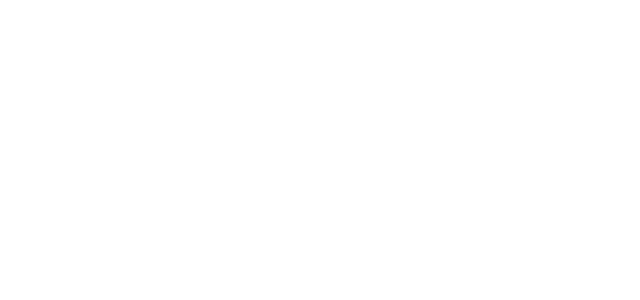
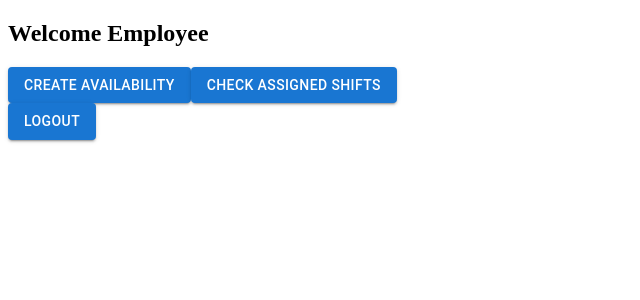
Before and after one commit to Ayush-Trip/Employee_Shift_Planning, a React (Vite) app in the folder client/: page /employee/welcome in a window 1280 px wide. Before the commit this address had no page. Shown: the top 300 px of the page, without its empty margins (0-640 px from the left). Built offline with nearby package versions, Linux system fonts and the light colour scheme; sample sign-in values are in the browser's storage.

Commit message:
added navigation

```diff
--- a/client/src/App.jsx
+++ b/client/src/App.jsx
@@ -6,7 +6,14 @@ import Welcome from "./pages/Welcome";
 import Shift from "./pages/admin/Shift";
 import AssignedShifts from "./pages/employee/AssignedShifts";
 import AvailableEmployee from "./pages/admin/AvailableEmployee";
+import Button from "@mui/material/Button";
+import PrivateRoute from "./PrivateRoute";
+import WelcomeEmployee from "./pages/employee/WelcomeEmployee";
+import WelcomeAdmin from "./pages/admin/WelcomeAdmin";
+
 function App() {
+  const token = localStorage.getItem("token");
+
   return (
     <>
       <Router>
@@ -14,14 +21,43 @@ function App() {
           <Route path="/" element={<Welcome />}></Route>
           <Route path="/register" element={<Register />}></Route>
           <Route path="/login" element={<Login />}></Route>
-          <Route path="/admin/shifts" element={<Shift />}></Route>
-          <Route path="/employee/shifts" element={<AssignedShifts/>}></Route>
-          <Route path="/admin/availability" element={<AvailableEmployee/>}></Route>
+
+          <Route
+            path="/admin/shifts"
+            element={<PrivateRoute element={<Shift />} />}
+          />
+          <Route
+            path="/employee/shifts"
+            element={<PrivateRoute element={<AssignedShifts />} />}
+          />
+          <Route
+            path="/admin/availability"
+            element={<PrivateRoute element={<AvailableEmployee />} />}
+          />
           <Route
             path="/employee/availability"
-            element={<Availability />}
-          ></Route>
+            element={<PrivateRoute element={<Availability />} />}
+          />
+          <Route
+            path="/employee/welcome"
+            element={<PrivateRoute element={<WelcomeEmployee />} />}
+          />
+          <Route
+            path="/admin/welcome"
+            element={<PrivateRoute element={<WelcomeAdmin />} />}
+          />
         </Routes>
+        {token && (
+          <Button
+            variant="contained"
+            onClick={() => {
+              localStorage.removeItem("token");
+              window.location.href = '/login';
+            }}
+          >
+            Logout
+          </Button>
+        )}
       </Router>
     </>
   );
--- /dev/null
+++ b/client/src/PrivateRoute.jsx
@@ -0,0 +1,13 @@
+import { Navigate } from "react-router-dom";
+
+const PrivateRoute = ({ element }) => {
+  const isAuthenticated = localStorage.getItem("token");
+
+  if (!isAuthenticated) {
+    return <Navigate to="/login" />;
+  }
+
+  return element;
+};
+
+export default PrivateRoute;
--- a/client/src/pages/Welcome.jsx
+++ b/client/src/pages/Welcome.jsx
@@ -19,7 +19,6 @@
         <div className="container">
         <div className="welcome-section">
             <h1>Welcome to the Employee Shift Planning System</h1>
-            <p>Efficiently manage your employee schedules</p>
         </div>
 
         <div className="button-section">
--- /dev/null
+++ b/client/src/pages/admin/WelcomeAdmin.jsx
@@ -0,0 +1,31 @@
+import React from "react";
+import { useNavigate } from "react-router-dom";
+import Button from "@mui/material/Button";
+
+
+const WelcomeAdmin = () => {
+  const navigate = useNavigate();
+  return (
+    <div>
+      <h2>Welcome Admin</h2>
+      <Button
+        variant="contained"
+        onClick={() => {
+          navigate("/admin/shifts");
+        }}
+      >
+        Create Shifts
+      </Button>
+      <Button
+        variant="contained"
+        onClick={() => {
+          navigate("/admin/availability");
+        }}
+      >
+        View Employees
+      </Button>
+    </div>
+  );
+};
+
+export default WelcomeAdmin;
--- a/client/src/pages/auth/Login.jsx
+++ b/client/src/pages/auth/Login.jsx
@@ -4,19 +4,26 @@ import Button from "@mui/material/Button";
 import { useState } from "react";
 import axios from "axios";
 import { Box } from "@mui/material";
-
+import { useNavigate } from "react-router-dom";
 
 const Login = () => {
   const [email, setEmail] = useState("");
   const [password, setPassword] = useState("");
-  const loginUser = async() => {
-    const data = {email, password}
+  const navigate = useNavigate();
+  const loginUser = async () => {
+    const data = { email, password };
     const response = await axios.post("http://localhost:5000/login", data);
-    const token = response.data.token
-    localStorage.setItem("token", `Bearer ${token}`)
+    const token = response.data.token;
+    localStorage.setItem("token", `Bearer ${token}`);
+    const role = response.data.role;
+    if (role == "admin") {
+      navigate("/admin/welcome");
+    } else {
+      navigate("/employee/welcome");
+    }
   };
   return (
-    <Box sx={{display:"flex", flexDirection : "column", gap: "10px"}}>
+    <Box sx={{ display: "flex", flexDirection: "column", gap: "10px" }}>
       <TextField
         id="email"
         label="Email"
--- a/client/src/pages/auth/Register.jsx
+++ b/client/src/pages/auth/Register.jsx
@@ -7,12 +7,14 @@ import Select from "@mui/material/Select";
 import InputLabel from "@mui/material/InputLabel";
 import Button from "@mui/material/Button";
 import axios from "axios";
+import { useNavigate } from "react-router-dom";
 
 const Register = () => {
   const [name, setName] = useState("");
   const [email, setEmail] = useState("");
   const [password, setPassword] = useState("");
   const [role, setRole] = useState("");
+  const navigate = useNavigate();
   const createUser = async () => {
     const data = {
       name,
@@ -22,6 +24,7 @@ const Register = () => {
     };
     await axios.post("http://localhost:5000/register", data);
     console.log("User Created");
+    navigate("/login")
   };
 
   return (
--- /dev/null
+++ b/client/src/pages/employee/WelcomeEmployee.jsx
@@ -0,0 +1,31 @@
+import React from "react";
+import { useNavigate } from "react-router-dom";
+import Button from "@mui/material/Button";
+
+
+const WelcomeEmployee = () => {
+  const navigate = useNavigate();
+  return (
+    <div>
+      <h2>Welcome Employee</h2>
+      <Button
+        variant="contained"
+        onClick={() => {
+          navigate("/employee/availability");
+        }}
+      >
+        Create Availability
+      </Button>
+      <Button
+        variant="contained"
+        onClick={() => {
+          navigate("/employee/shifts");
+        }}
+      >
+        Check Assigned Shifts
+      </Button>
+    </div>
+  );
+};
+
+export default WelcomeEmployee;
```
